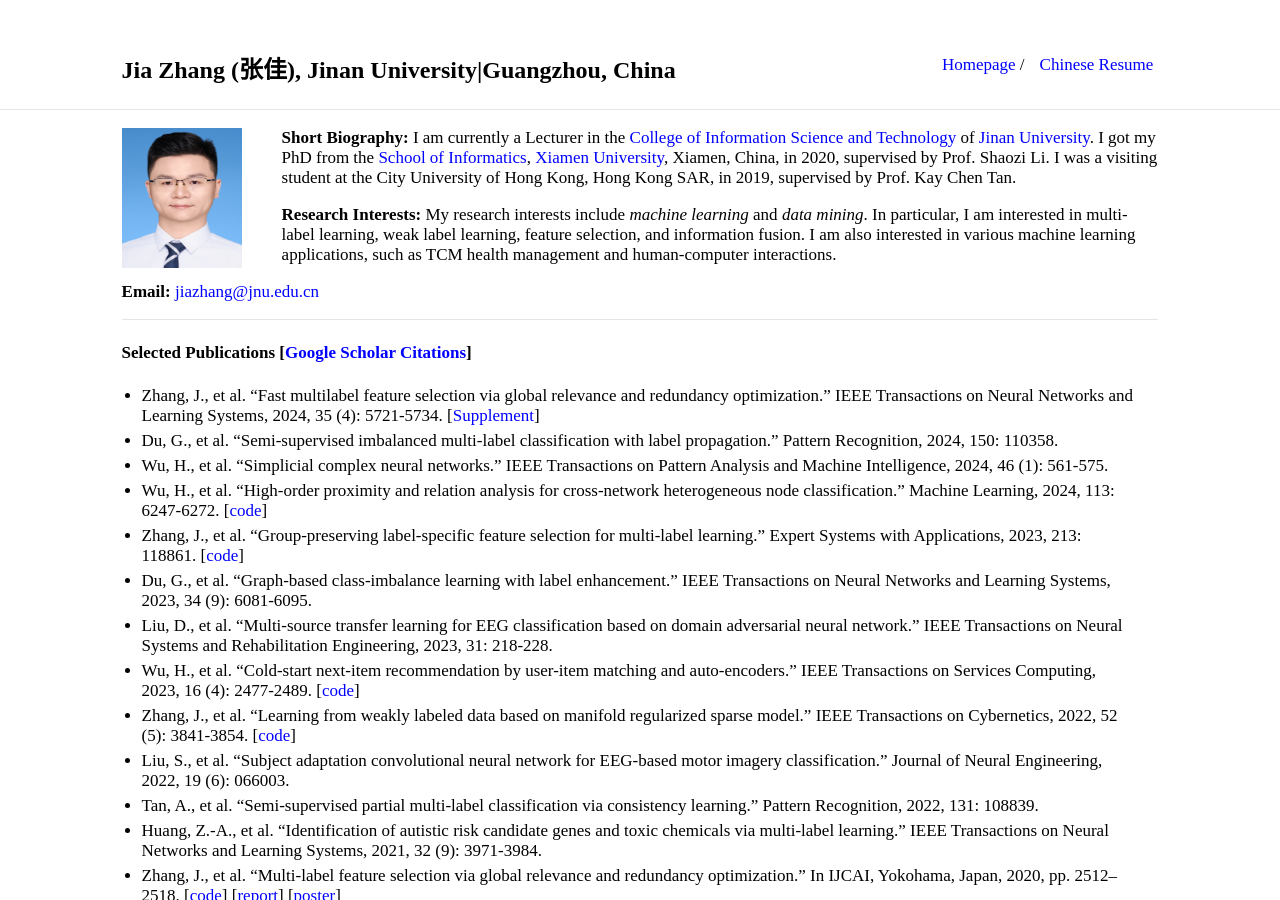
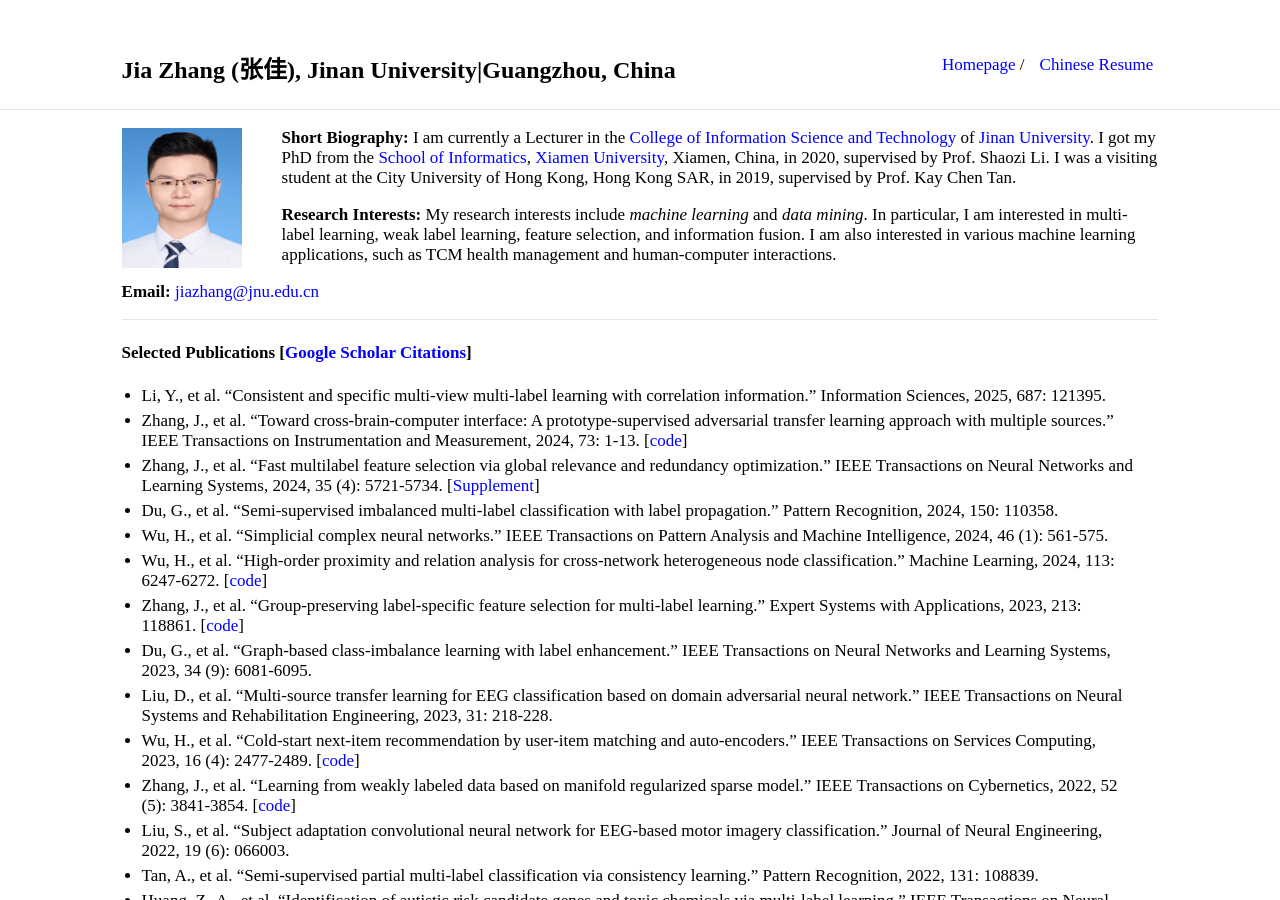
Before and after one commit to jiazhang-ml/jiazhang-ml.github.io, a Jekyll site: the page built from index.md, in a window 1280 px wide and 900 px high. Built offline with Jekyll 4.4.1, drawn with Linux system fonts in a browser that asks for light colours.

Commit message:
Update index.md

```diff
--- a/index.md
+++ b/index.md
@@ -15,6 +15,8 @@ layout: default
 
 #### Selected Publications [[Google Scholar Citations](https://scholar.google.com.hk/citations?user=yBaTk-gAAAAJ&hl=en)]
 
+* Li, Y., et al. "Consistent and specific multi-view multi-label learning with correlation information." Information Sciences, 2025, 687: 121395.
+* Zhang, J., et al. "Toward cross-brain-computer interface: A prototype-supervised adversarial transfer learning approach with multiple sources." IEEE Transactions on Instrumentation and Measurement, 2024, 73: 1-13. [[code](PSAT-main.zip)]
 * Zhang, J., et al. "Fast multilabel feature selection via global relevance and redundancy optimization." IEEE Transactions on Neural Networks and Learning Systems, 2024, 35 (4): 5721-5734. [[Supplement](SM-GRROfast.pdf)]
 * Du, G., et al. "Semi-supervised imbalanced multi-label classification with label propagation." Pattern Recognition, 2024, 150: 110358.
 * Wu, H., et al. "Simplicial complex neural networks." IEEE Transactions on Pattern Analysis and Machine Intelligence, 2024, 46 (1): 561-575.
```
